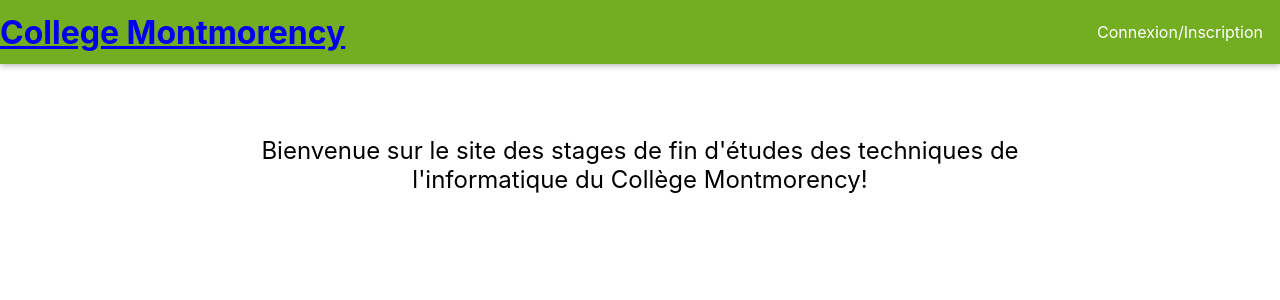
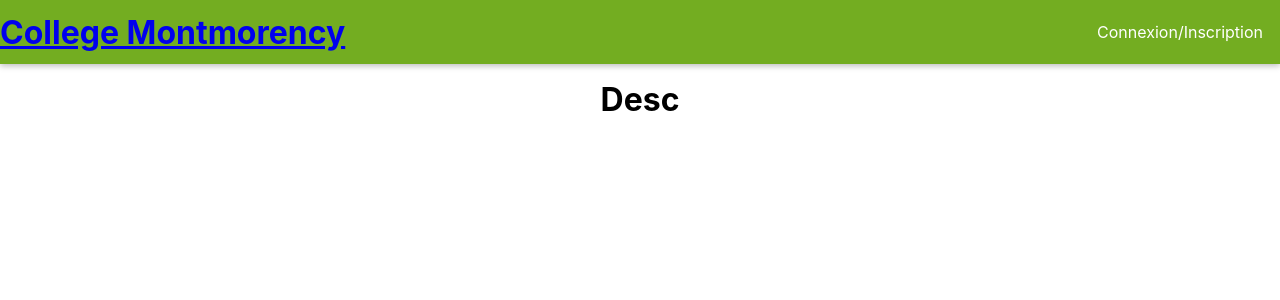
Before and after one commit to FelixLN2/4205f5-02-02, a React (Create React App) app in the folder frontend/: page /Stage/listDescStage/1 in a window 1280 px wide. Before the commit this address led to /. Shown: the top 300 px of the page. Built offline with nearby package versions, Linux system fonts and the light colour scheme.

Commit message:
Page description stage

```diff
--- a/frontend/src/App.js
+++ b/frontend/src/App.js
@@ -11,6 +11,7 @@ import Accueil from "./Page/Accueil/Accueil"
 import Auth from "./users/Pages/Auth"
 import NewStage from "./Page/Stages/Pages/NewStage";
 import Stages from "./Page/Stages/Pages/ListeStage";
+import ListeDescStage from "./Page/Stages/Pages/ListeDescStage";
 import  { AuthContext } from "./Shared/context/auth-context";
 const App = () =>{
   const [isLoggedIn = false, setIsLoggedIn] = useState(false);
@@ -47,6 +48,7 @@ const App = () =>{
       <Route path="/Stage/new" exact>
         <NewStage />
       </Route>
+      <Route path="/Stage/listDescStage/:id" component={ListeDescStage} />
       <Redirect to="/" />
     </Switch>
   );
--- a/frontend/src/Page/Stages/Components/StageItem.js
+++ b/frontend/src/Page/Stages/Components/StageItem.js
@@ -1,4 +1,5 @@
 import React, { useState, useContext } from "react";
+import { Link } from "react-router-dom";
 import Card from "../../../Shared/Components/UIElements/Card";
 import { useHttpClient } from "../../../Shared/hooks/http-hook";
 import { AuthContext } from '../../../Shared/context/auth-context';
@@ -6,6 +7,8 @@ import { AuthContext } from '../../../Shared/context/auth-context';
 const StageItem = (props) => {
   const { error, sendRequest, clearError } = useHttpClient();
   const auth = useContext(AuthContext);
+
+  const itemURL = '/Stages/$'
 
   //Si Employeur
   if (auth.typeCompte === "Employeur"){
@@ -25,20 +28,17 @@ const StageItem = (props) => {
   //Si Etudiant
   else{
     return (
-      <React.Fragment>
+      <Link to={`/Stage/listDescStage/${props.id}`}>
         <li className="stage-item">
           <Card className="stage-item__content">
             <div className="stage-item__info">
               <h1>{props.titre}</h1>
               <h4>Description: {props.description}</h4>
-              <h3>Employeur</h3>
-              <h4>Nom: {props.nom}</h4>
-              <h4>Prenom: {props.prenom}</h4>
               <h4>Courriel: {props.courriel}</h4>
             </div>
           </Card>
         </li>
-      </React.Fragment>
+        </Link>
     );
   }
 
--- /dev/null
+++ b/frontend/src/Page/Stages/Pages/ListeDescStage.js
@@ -0,0 +1,5 @@
+const ListeDescStage = () => {
+    return <h1>Desc</h1>
+};
+
+export default ListeDescStage;
```
